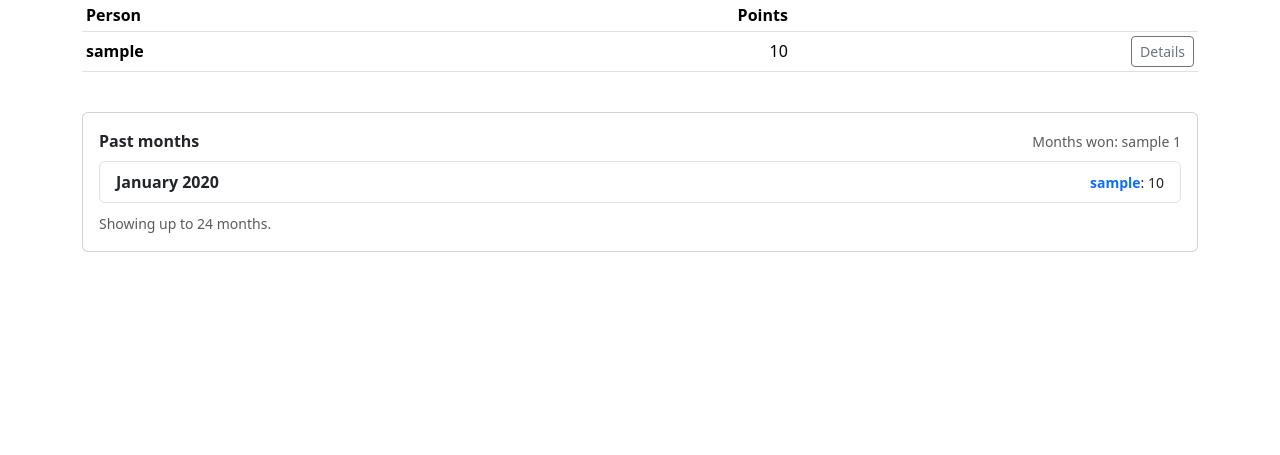
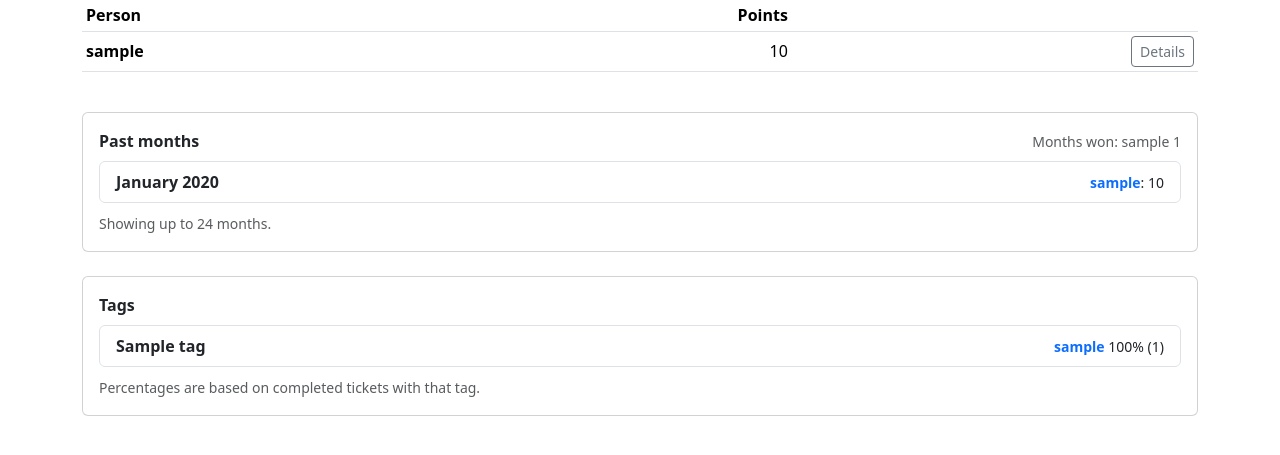
Before and after one commit to ChristopherFibich/TicketSystem, a Django app: page /scoreboard/ in a window 1280 px wide. Shown: the part 274-729 px from the top of the page. Run offline with Django 5.2, Linux system fonts and the light colour scheme; a user stored in the database is signed in; tables that the repository leaves empty hold one stand-in row (values such as "Sample post").

Commit message:
Add ticket tags and tag breakdown on scoreboard

```diff
--- a/tickets/forms.py
+++ b/tickets/forms.py
@@ -6,11 +6,12 @@ from .models import Ticket
 class TicketForm(forms.ModelForm):
     class Meta:
         model = Ticket
-        fields = ["title", "description", "assignee", "status", "counts_for_score"]
+        fields = ["title", "description", "assignee", "status", "counts_for_score", "tags"]
         widgets = {
             "title": forms.TextInput(attrs={"class": "form-control"}),
             "description": forms.Textarea(attrs={"rows": 4, "class": "form-control"}),
             "assignee": forms.Select(attrs={"class": "form-select"}),
             "status": forms.Select(attrs={"class": "form-select"}),
             "counts_for_score": forms.CheckboxInput(attrs={"class": "form-check-input"}),
+            "tags": forms.SelectMultiple(attrs={"class": "form-select", "size": 6}),
         }
--- a/tickets/models.py
+++ b/tickets/models.py
@@ -89,6 +89,17 @@ class TicketTemplateEligibility(models.Model):
 		return f"{self.template} -> {self.user} (w={self.weight})"
 
 
+class Tag(models.Model):
+	name = models.CharField(max_length=50, unique=True)
+	created_at = models.DateTimeField(auto_now_add=True)
+
+	class Meta:
+		ordering = ["name"]
+
+	def __str__(self) -> str:
+		return self.name
+
+
 class Ticket(models.Model):
 	template = models.ForeignKey(TicketTemplate, null=True, blank=True, on_delete=models.SET_NULL, related_name="tickets")
 	scheduled_for_date = models.DateField(null=True, blank=True, db_index=True)
@@ -101,6 +112,8 @@ class Ticket(models.Model):
 		default=True,
 		help_text="If unchecked, completing this ticket awards 0 points and doesn't affect scoring.",
 	)
+
+	tags = models.ManyToManyField("Tag", blank=True, related_name="tickets")
 
 	assignee = models.ForeignKey(
 		settings.AUTH_USER_MODEL,
--- a/tickets/templates/tickets/scoreboard.html
+++ b/tickets/templates/tickets/scoreboard.html
@@ -165,4 +165,35 @@
       <div class="text-body-secondary mt-2"><small>Showing up to 24 months.</small></div>
     </div>
   {% endif %}
+
+  {% if tag_stats %}
+    <div class="card card-body mt-4">
+      <div class="fw-semibold mb-2">Tags</div>
+      <div class="overflow-auto" style="max-height: 40vh;">
+        <div class="list-group">
+          {% for t in tag_stats %}
+            <div class="list-group-item py-2">
+              <div class="d-flex justify-content-between align-items-start gap-2">
+                <div class="fw-semibold">{{ t.tag }}</div>
+                <div class="text-end">
+                  {% for r in t.rows %}
+                    <small>
+                      {% if r.is_winner %}
+                        <span class="fw-semibold text-primary">{{ r.username }}</span>
+                      {% else %}
+                        <span class="text-body-secondary">{{ r.username }}</span>
+                      {% endif %}
+                      {{ r.pct }}% ({{ r.count }})
+                    </small>
+                    {% if not forloop.last %}<span class="text-body-secondary"> · </span>{% endif %}
+                  {% endfor %}
+                </div>
+              </div>
+            </div>
+          {% endfor %}
+        </div>
+      </div>
+      <div class="text-body-secondary mt-2"><small>Percentages are based on completed tickets with that tag.</small></div>
+    </div>
+  {% endif %}
 {% endblock %}
--- a/tickets/views.py
+++ b/tickets/views.py
@@ -10,7 +10,7 @@ from django.shortcuts import get_object_or_404, redirect, render
 from django.utils import timezone
 
 from .forms import TicketForm
-from .models import Completion, Ticket, TicketStatus
+from .models import Completion, Tag, Ticket, TicketStatus
 
 
 def _ticket_bg_class(ticket: Ticket, now) -> str:
@@ -287,6 +287,42 @@ def scoreboard(request: HttpRequest) -> HttpResponse:
 
 	months_won = [{"username": u.username, "count": months_won_by_user_id.get(u.id, 0)} for u in users]
 
+	# Per-tag breakdown (based on completed tickets).
+	tags = list(Tag.objects.all().order_by("name"))
+	tag_counts: dict[int, dict[int, int]] = {t.id: {} for t in tags}
+
+	for row in (
+		Completion.objects.filter(ticket__tags__isnull=False)
+		.values("ticket__tags", "completed_by")
+		.annotate(count=Count("id"))
+	):
+		tag_id = int(row["ticket__tags"])
+		user_id = int(row["completed_by"])
+		if tag_id not in tag_counts:
+			continue
+		tag_counts[tag_id][user_id] = int(row["count"] or 0)
+
+	tag_stats = []
+	for tag in tags:
+		counts_by_user = tag_counts.get(tag.id, {})
+		total = sum(counts_by_user.get(u.id, 0) for u in users)
+		max_count = max([counts_by_user.get(u.id, 0) for u in users] + [0])
+
+		rows_for_tag = []
+		for u in users:
+			count = counts_by_user.get(u.id, 0)
+			pct = 0 if total <= 0 else int(round((count / total) * 100))
+			rows_for_tag.append(
+				{
+					"username": u.username,
+					"count": count,
+					"pct": pct,
+					"is_winner": bool(max_count > 0 and count == max_count),
+				}
+			)
+
+		tag_stats.append({"tag": tag.name, "rows": rows_for_tag, "total": total})
+
 	return render(
 		request,
 		"tickets/scoreboard.html",
@@ -295,5 +331,6 @@ def scoreboard(request: HttpRequest) -> HttpResponse:
 			"charts": charts,
 			"month_history": month_history,
 			"months_won": months_won,
+			"tag_stats": tag_stats,
 		},
 	)
```
Also changed, not shown: tickets/admin.py (+8 -1 lines), tickets/templates/tickets/ticket_detail.html (+7 -0 lines), tickets/templates/tickets/ticket_form.html (+7 -0 lines), tickets/migrations/0005_tag_ticket_tags.py (added).
